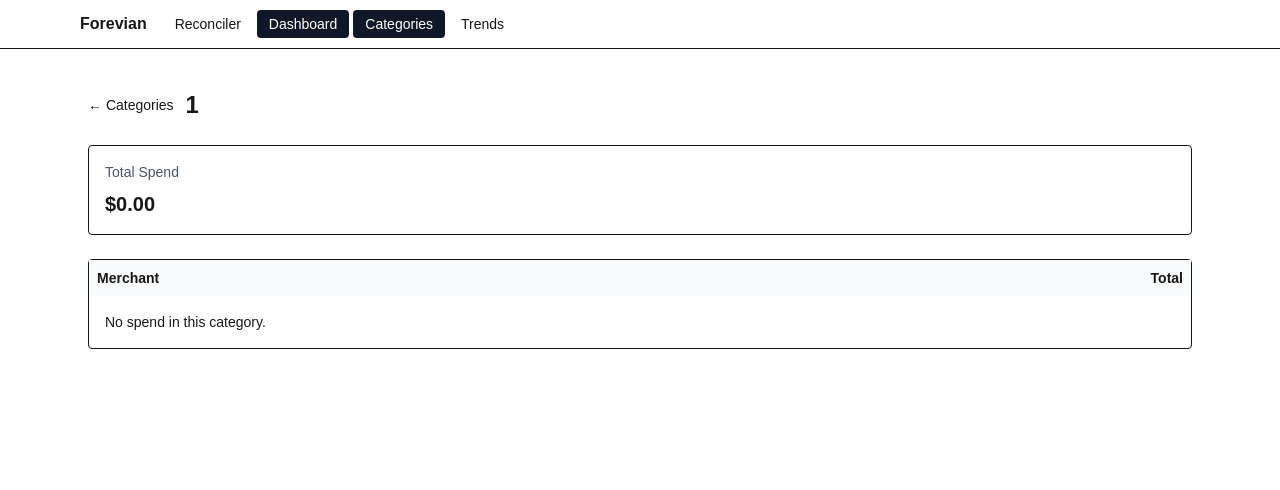
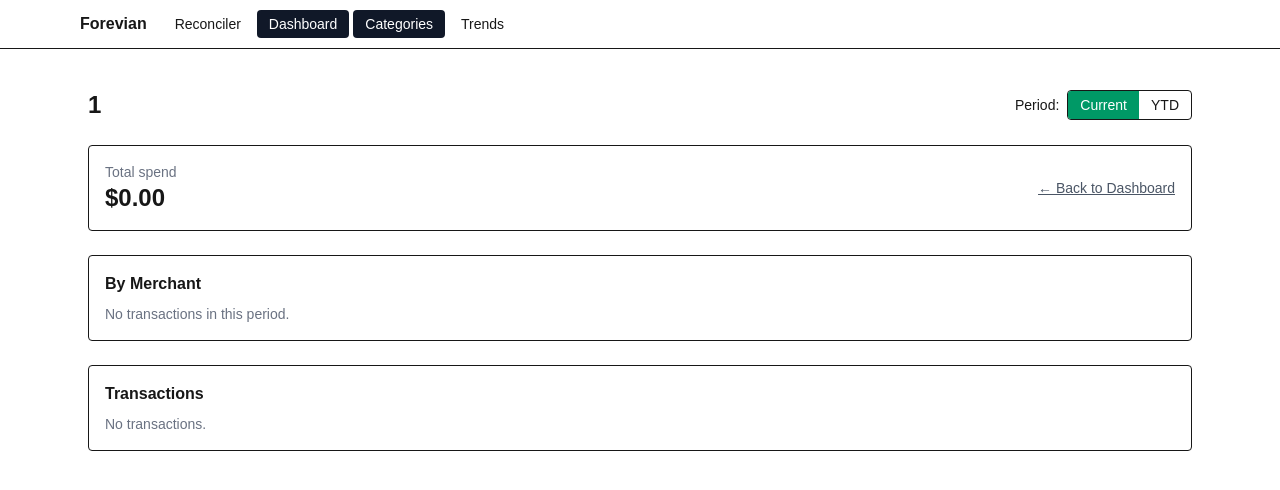
Before and after one commit to bauervision/forevian, a Next.js app: page /dashboard/category/1 in a window 1280 px wide. Shown: the top 490 px of the page. Built offline with nearby package versions, Linux system fonts and the light colour scheme.

Commit message:
dashboard YTD

```diff
--- a/src/app/dashboard/category/[slug]/page.tsx
+++ b/src/app/dashboard/category/[slug]/page.tsx
@@ -1,117 +1,213 @@
 "use client";
-import { useMemo } from "react";
+import React from "react";
 import { useParams } from "next/navigation";
 import Link from "next/link";
 import { useReconcilerSelectors } from "@/app/providers/ReconcilerProvider";
-import { type MinimalTx, effectiveCategory } from "@/lib/metrics";
-import { unslug } from "@/lib/slug";
+import { currentStatementMeta, type Period } from "@/lib/period";
+import { readIndex, readCurrentId } from "@/lib/statements";
+import { readCatRules, applyCategoryRulesTo } from "@/lib/categoryRules";
+import { applyAlias } from "@/lib/aliases";
 
+function unslug(s: string) {
+  try {
+    return decodeURIComponent(String(s)).replace(/-/g, " ");
+  } catch {
+    return String(s).replace(/-/g, " ");
+  }
+}
 const money = (n: number) =>
   n.toLocaleString(undefined, { style: "currency", currency: "USD" });
 
-// Simple merchant extractor: known brands first, else a cleaned stem from description
-const BRAND_RX: Array<[RegExp, string]> = [
-  [/chick-?fil-?a/i, "Chick-fil-A"],
-  [/starbucks/i, "Starbucks"],
-  [/mcdonald/i, "McDonald's"],
-  [/wendy/i, "Wendy's"],
-  [/taco\s*b(?:ell)?/i, "Taco Bell"],
-  [/kfc\b/i, "KFC"],
-  [/chipotle/i, "Chipotle"],
-  [/panera/i, "Panera"],
-  [/panda\s*express/i, "Panda Express"],
-  [/arby/i, "Arby's"],
-  [/domino/i, "Domino's"],
-  [/pizza\s*hut/i, "Pizza Hut"],
-  [/little\s*caesars/i, "Little Caesars"],
-  [/jersey\s*mike/i, "Jersey Mike's"],
-  [/jimmy\s*john/i, "Jimmy John's"],
-  [/sonic/i, "Sonic"],
-  [/five\s*guys/i, "Five Guys"],
-  [/zaxby/i, "Zaxby's"],
-  [/popeyes/i, "Popeyes"],
-  [/qdoba/i, "Qdoba"],
-  [/harris\s*te(?:eter)?|harris\s*te\b/i, "Harris Teeter"],
-  [/amazon|amzn\.com\/bill|amazon\s*mktpl|prime\s*video/i, "Amazon"],
-];
+/**
+ * Build period rows the same way as the Dashboard to keep things consistent.
+ */
+function usePeriodRows(period: Period, liveRows: any[]) {
+  const meta = currentStatementMeta();
 
-function merchantKey(desc: string) {
-  for (const [rx, name] of BRAND_RX) if (rx.test(desc)) return name;
-  // fallback: strip boilerplate and take first ~4 words
-  let s = desc
-    .replace(/purchase.*authorized on \d{1,2}\/\d{1,2}/i, "")
-    .replace(/\bCard\s*\d{4}\b.*/i, "")
-    .replace(/\b[P|S]\d{6,}\b.*/i, "")
-    .trim();
-  const words = s.split(/\s+/).slice(0, 4).join(" ");
-  return words || "Unknown";
+  return React.useMemo(() => {
+    if (!meta || period === "CURRENT") return liveRows;
+
+    const idx = readIndex();
+    const rules = readCatRules();
+
+    const all: any[] = [];
+    for (const s of Object.values(idx)) {
+      if (!s) continue;
+      if (s.stmtYear !== meta.year) continue;
+      if (s.stmtMonth > meta.month) continue;
+      if (Array.isArray(s.cachedTx)) {
+        all.push(...s.cachedTx);
+      } else {
+        const curId = readCurrentId();
+        if (curId && s.id === curId) all.push(...liveRows);
+      }
+    }
+
+    const reapplied = applyCategoryRulesTo(rules, all, applyAlias);
+    return reapplied as typeof liveRows;
+  }, [period, liveRows, meta]);
 }
 
 export default function CategoryDetailPage() {
   const params = useParams<{ slug: string }>();
-  const cat = unslug(params.slug);
+  const catName = unslug(params.slug || "").trim();
+  const meta = currentStatementMeta();
+  const [period, setPeriod] = React.useState<Period>("CURRENT");
+
   const { transactions } = useReconcilerSelectors();
+  const viewRows = usePeriodRows(period, transactions);
 
-  const rowsAll = transactions as unknown as MinimalTx[];
-  const rows = rowsAll.filter((r) => {
-    if (cat.toLowerCase() === "income") return r.amount > 0; // deposits only
-    return effectiveCategory(r) === cat;
+  // Filter rows by category (override first), expenses only by default
+  const rows = React.useMemo(() => {
+    return viewRows.filter((r) => {
+      const cat = (r.categoryOverride ?? r.category ?? "Uncategorized").trim();
+      return cat.toLowerCase() === catName.toLowerCase();
     });
+  }, [viewRows, catName]);
 
-  const groups = useMemo(() => {
-    const m = new Map<string, number>();
+  // Merchant rollup (use alias label where possible)
+  const byMerchant = React.useMemo(() => {
+    const m: Record<string, number> = {};
     for (const r of rows) {
-      if (r.amount >= 0) continue; // spend only
-      const d = r.description ?? "";
-      const k = merchantKey(d);
-      m.set(k, (m.get(k) ?? 0) + Math.abs(r.amount));
+      const label =
+        applyAlias(r.description || "") ||
+        r.merchant ||
+        // last resort: first words of description
+        (r.description || "").split(/\s+/).slice(0, 3).join(" ");
+      const amt = Math.abs(r.amount < 0 ? r.amount : 0);
+      m[label] = (m[label] ?? 0) + amt;
     }
-    return Array.from(m.entries()).sort((a, b) => b[1] - a[1]);
+    return Object.entries(m).sort((a, b) => b[1] - a[1]);
   }, [rows]);
 
-  const total = groups.reduce((s, [, v]) => s + v, 0);
+  const total = rows.reduce(
+    (s, r) => s + Math.abs(r.amount < 0 ? r.amount : 0),
+    0
+  );
 
   return (
     <div className="mx-auto max-w-6xl p-6 space-y-6">
-      <div className="flex items-center gap-3">
-        <Link href="/dashboard/category" className="text-sm hover:underline">
-          ← Categories
-        </Link>
-        <h1 className="text-2xl font-bold">{cat}</h1>
+      <div className="flex flex-wrap items-center gap-3">
+        <h1 className="text-2xl font-semibold">{catName}</h1>
+        {meta && (
+          <span className="text-xs px-2 py-1 rounded border bg-gray-50 dark:bg-gray-900">
+            Viewing:{" "}
+            {period === "CURRENT"
+              ? meta.label
+              : `YTD ${meta.year} (Jan–${meta.label.split(" ")[0]})`}
+          </span>
+        )}
+        <div className="ml-auto flex items-center gap-2">
+          <span className="text-sm">Period:</span>
+          <div className="inline-flex rounded border overflow-hidden">
+            <button
+              className={`px-3 py-1 text-sm ${
+                period === "CURRENT"
+                  ? "bg-emerald-600 text-white"
+                  : "hover:bg-gray-50 dark:hover:bg-gray-800"
+              }`}
+              onClick={() => setPeriod("CURRENT")}
+            >
+              Current
+            </button>
+            <button
+              className={`px-3 py-1 text-sm ${
+                period === "YTD"
+                  ? "bg-emerald-600 text-white"
+                  : "hover:bg-gray-50 dark:hover:bg-gray-800"
+              }`}
+              onClick={() => setPeriod("YTD")}
+            >
+              YTD
+            </button>
+          </div>
+        </div>
       </div>
 
-      <div className="rounded border p-4">
-        <div className="text-sm text-gray-600 dark:text-gray-300 mb-2">
-          Total Spend
+      {/* Totals */}
+      <section className="rounded border p-4">
+        <div className="flex items-center justify-between">
+          <div>
+            <div className="text-sm text-gray-500 dark:text-gray-400">
+              Total spend
             </div>
-        <div className="text-xl font-semibold">{money(total)}</div>
+            <div className="text-2xl font-semibold">{money(total)}</div>
           </div>
+          <Link
+            href="/dashboard"
+            className="text-sm underline text-gray-600 dark:text-gray-300 hover:text-gray-900 dark:hover:text-white"
+          >
+            ← Back to Dashboard
+          </Link>
+        </div>
+      </section>
 
-      <div className="rounded border">
+      {/* Merchant rollup */}
+      <section className="rounded border p-4">
+        <h3 className="font-semibold mb-2">By Merchant</h3>
+        {byMerchant.length === 0 ? (
+          <div className="text-sm text-gray-500 dark:text-gray-400">
+            No transactions in this period.
+          </div>
+        ) : (
           <table className="w-full text-sm">
-          <thead className="bg-gray-50 dark:bg-gray-800">
+            <thead className="bg-gray-50 dark:bg-gray-900">
               <tr>
                 <th className="text-left p-2">Merchant</th>
-              <th className="text-right p-2">Total</th>
+                <th className="text-right p-2">Amount</th>
               </tr>
             </thead>
             <tbody>
-            {groups.map(([name, amt]) => (
-              <tr key={name} className="border-t">
-                <td className="p-2">{name}</td>
+              {byMerchant.map(([m, amt]) => (
+                <tr key={m} className="border-t">
+                  <td className="p-2">{m}</td>
                   <td className="p-2 text-right">{money(amt)}</td>
                 </tr>
               ))}
-            {groups.length === 0 && (
+            </tbody>
+          </table>
+        )}
+      </section>
+
+      {/* Raw transactions (optional) */}
+      <section className="rounded border p-4">
+        <h3 className="font-semibold mb-2">Transactions</h3>
+        {rows.length === 0 ? (
+          <div className="text-sm text-gray-500 dark:text-gray-400">
+            No transactions.
+          </div>
+        ) : (
+          <table className="w-full text-sm">
+            <thead className="bg-gray-50 dark:bg-gray-900">
               <tr>
-                <td className="p-4" colSpan={2}>
-                  No spend in this category.
+                <th className="text-left p-2">Date</th>
+                <th className="text-left p-2">Description</th>
+                <th className="text-left p-2">User</th>
+                <th className="text-right p-2">Amount</th>
+              </tr>
+            </thead>
+            <tbody>
+              {rows.map((r) => (
+                <tr key={r.id} className="border-t">
+                  <td className="p-2">{r.date || ""}</td>
+                  <td className="p-2">{r.description}</td>
+                  <td className="p-2">
+                    {r.user ||
+                      (r.cardLast4 === "5280"
+                        ? "Mike"
+                        : r.cardLast4 === "0161"
+                        ? "Beth"
+                        : "Unknown")}
+                  </td>
+                  <td className="p-2 text-right">
+                    {money(Math.abs(r.amount))}
                   </td>
                 </tr>
-            )}
+              ))}
             </tbody>
           </table>
-      </div>
+        )}
+      </section>
     </div>
   );
 }
--- a/src/app/dashboard/page.tsx
+++ b/src/app/dashboard/page.tsx
@@ -1,148 +1,180 @@
 "use client";
 import React from "react";
-import dynamic from "next/dynamic";
 import { useReconcilerSelectors } from "@/app/providers/ReconcilerProvider";
-import {
-  computeTotals,
-  bucketizeSpecials,
-  spendBySpender,
-  recurringCandidates,
-  type MinimalTx,
-} from "@/lib/metrics";
+import { computeTotals } from "@/lib/metrics";
+import { currentStatementMeta, type Period } from "@/lib/period";
+import { readIndex, readCurrentId } from "@/lib/statements";
+import { readCatRules, applyCategoryRulesTo } from "@/lib/categoryRules";
+import { applyAlias } from "@/lib/aliases";
 
-const money = (n: number) =>
-  n.toLocaleString(undefined, { style: "currency", currency: "USD" });
+/**
+ * Build the rows for the requested period.
+ * - CURRENT → just use live provider transactions (already include overrides + latest rules).
+ * - YTD     → aggregate cachedTx from all statements in the same year up to the current month,
+ *             then re-apply the latest rules (so new rules affect prior months). If a statement
+ *             is missing cachedTx, it will be skipped (visit it once in Reconciler to cache).
+ */
+function usePeriodRows(period: Period, liveRows: any[]) {
+  const meta = currentStatementMeta();
 
-// Lazy chart components (no SSR)
-const { Pie, Bar } = {
-  Pie: dynamic(
-    async () => {
-      const m = await import("react-chartjs-2");
-      await import("chart.js/auto"); // registers scales/controllers
-      return m.Pie;
-    },
-    { ssr: false }
-  ),
-  Bar: dynamic(
-    async () => {
-      const m = await import("react-chartjs-2");
-      await import("chart.js/auto");
-      return m.Bar;
-    },
-    { ssr: false }
-  ),
-};
+  return React.useMemo(() => {
+    if (!meta || period === "CURRENT") return liveRows;
 
-export default function Dashboard() {
+    const idx = readIndex();
+    const rules = readCatRules();
+
+    const all: any[] = [];
+    for (const s of Object.values(idx)) {
+      if (!s) continue;
+      if (s.stmtYear !== meta.year) continue;
+      if (s.stmtMonth > meta.month) continue;
+      if (Array.isArray(s.cachedTx)) {
+        all.push(...s.cachedTx);
+      } else {
+        // If not cached, include current live rows for the current statement as a fallback
+        const curId = readCurrentId();
+        if (curId && s.id === curId) all.push(...liveRows);
+      }
+    }
+
+    // Re-apply latest alias+rules so categories reflect your newest rules across months.
+    const reapplied = applyCategoryRulesTo(rules, all, applyAlias);
+    return reapplied as typeof liveRows;
+  }, [period, liveRows, meta]);
+}
+
+export default function DashboardPage() {
   const { transactions, inputs } = useReconcilerSelectors();
+  const meta = currentStatementMeta();
+  const [period, setPeriod] = React.useState<Period>("CURRENT");
 
-  // Tell metrics about overrides (if present)
-  const rows = transactions as unknown as MinimalTx[];
-
-  const t = computeTotals(rows, inputs.beginningBalance ?? 0);
-  const specials = bucketizeSpecials(rows);
-  const bySpender = spendBySpender(rows);
-  const recur = recurringCandidates(rows);
-
-  const topCats = Object.entries(t.byCategory)
-    .sort((a, b) => Math.abs(b[1]) - Math.abs(a[1]))
-    .slice(0, 8);
-
-  const otherCatsTotal = Object.entries(t.byCategory)
-    .sort((a, b) => Math.abs(b[1]) - Math.abs(a[1]))
-    .slice(8)
-    .reduce((s, [, v]) => s + v, 0);
-
-  const pieLabels = [
-    ...topCats.map(([c]) => c),
-    ...(otherCatsTotal ? ["Other"] : []),
-  ];
-  const pieValues = [
-    ...topCats.map(([, v]) => Math.abs(v)),
-    ...(otherCatsTotal ? [Math.abs(otherCatsTotal)] : []),
-  ];
-
-  const barLabels = Object.keys(specials);
-  const barValues = Object.values(specials);
-
-  // Pass everything through; computeTotals relies on user/cardLast4
+  const viewRows = usePeriodRows(period, transactions);
   const totals = React.useMemo(
-    () => computeTotals(transactions, inputs.beginningBalance ?? 0),
-    [transactions, inputs]
+    () => computeTotals(viewRows, inputs.beginningBalance ?? 0),
+    [viewRows, inputs]
   );
 
   const money = (n: number) =>
     n.toLocaleString(undefined, { style: "currency", currency: "USD" });
 
+  // “True Spend” excludes Transfers, Debt, Cash Back
+  const trueSpend = React.useMemo(() => {
+    const EXCLUDE = new Set(["Transfers", "Debt", "Cash Back"]);
+    return viewRows
+      .filter((r) => r.amount < 0)
+      .filter(
+        (r) =>
+          !EXCLUDE.has(
+            (r.categoryOverride ?? r.category ?? "Uncategorized").trim()
+          )
+      )
+      .reduce((s, r) => s + Math.abs(r.amount), 0);
+  }, [viewRows]);
+
+  const cashBack = React.useMemo(
+    () =>
+      viewRows
+        .filter(
+          (r) =>
+            ((r.categoryOverride ?? r.category) || "").trim().toLowerCase() ===
+            "cash back"
+        )
+        .reduce((s, r) => s + Math.abs(r.amount < 0 ? r.amount : 0), 0),
+    [viewRows]
+  );
+
+  // Spend by spender (only expenses)
+  const bySpender = React.useMemo(() => {
+    const map: Record<string, number> = {};
+    for (const r of viewRows) {
+      if (r.amount >= 0) continue;
+      const who =
+        r.user === "Mike" || r.user === "Beth"
+          ? r.user
+          : r.cardLast4 === "5280"
+          ? "Mike"
+          : r.cardLast4 === "0161"
+          ? "Beth"
+          : "Unknown";
+      map[who] = (map[who] ?? 0) + Math.abs(r.amount);
+    }
+    return map;
+  }, [viewRows]);
+
+  // Top categories (expenses only)
+  const topCats = React.useMemo(() => {
+    const m: Record<string, number> = {};
+    for (const r of viewRows) {
+      if (r.amount >= 0) continue;
+      const cat = (r.categoryOverride ?? r.category ?? "Uncategorized").trim();
+      m[cat] = (m[cat] ?? 0) + Math.abs(r.amount);
+    }
+    return Object.entries(m)
+      .sort((a, b) => b[1] - a[1])
+      .slice(0, 8);
+  }, [viewRows]);
+
   return (
-    <div className="mx-auto max-w-6xl p-6 space-y-8">
-      <h1 className="text-2xl font-bold">Overview</h1>
+    <div className="mx-auto max-w-6xl p-6 space-y-6">
+      {/* Header with period + statement chip */}
+      <div className="flex flex-wrap items-center gap-3">
+        <h1 className="text-2xl font-semibold">Dashboard</h1>
+        {meta && (
+          <span className="text-xs px-2 py-1 rounded border bg-gray-50 dark:bg-gray-900">
+            Viewing:{" "}
+            {period === "CURRENT"
+              ? meta.label
+              : `YTD ${meta.year} (Jan–${meta.label.split(" ")[0]})`}
+          </span>
+        )}
+        <div className="ml-auto flex items-center gap-2">
+          <span className="text-sm">Period:</span>
+          <div className="inline-flex rounded border overflow-hidden">
+            <button
+              className={`px-3 py-1 text-sm ${
+                period === "CURRENT"
+                  ? "bg-emerald-600 text-white"
+                  : "hover:bg-gray-50 dark:hover:bg-gray-800"
+              }`}
+              onClick={() => setPeriod("CURRENT")}
+            >
+              Current
+            </button>
+            <button
+              className={`px-3 py-1 text-sm ${
+                period === "YTD"
+                  ? "bg-emerald-600 text-white"
+                  : "hover:bg-gray-50 dark:hover:bg-gray-800"
+              }`}
+              onClick={() => setPeriod("YTD")}
+            >
+              YTD
+            </button>
+          </div>
+        </div>
+      </div>
 
-      <section className="grid md:grid-cols-5 gap-4">
-        <Card title="Income" value={money(t.income)} tone="ok" />
-        <Card title="Expenses" value={money(t.expense)} tone="bad" />
+      {/* Summary cards (use viewRows-derived totals) */}
+      <section className="grid grid-cols-1 sm:grid-cols-2 lg:grid-cols-4 gap-4">
+        <Card label="Income" value={money(totals.income)} />
+        <Card label="Expenses" value={money(totals.expense)} />
+        <Card label="Net" value={money(totals.income - totals.expense)} />
         <Card
-          title="Net"
-          value={money(t.net)}
-          tone={t.net >= 0 ? "ok" : "bad"}
+          label="True Spend"
+          value={money(trueSpend)}
+          hint="Excludes Transfers, Debt, Cash Back"
         />
-        <Card
-          title="True Spend"
-          value={money(t.trueSpend)}
-          tone="warn"
-          subtitle="excludes transfers & debt"
-        />
-        <Card title="Cash Back" value={money(t.cashBack)} tone="info" />
       </section>
 
-      {/* Category pie + Specials bar */}
-      <section className="grid md:grid-cols-2 gap-6">
+      {/* Extras */}
+      <section className="grid grid-cols-1 lg:grid-cols-3 gap-4">
         <div className="rounded border p-4">
-          <h3 className="font-semibold mb-3">Spend by Category</h3>
-          <div className="h-80">
-            {pieValues.length ? (
-              <Pie
-                data={{
-                  labels: pieLabels,
-                  datasets: [{ data: pieValues }],
-                }}
-              />
-            ) : (
-              <div className="text-sm text-gray-500">No data.</div>
-            )}
-          </div>
-          <p className="text-xs text-gray-500 mt-2">
-            Top 8 categories shown; the rest grouped as “Other”. Uses manual
-            overrides when present.
-          </p>
+          <h3 className="font-semibold mb-2">Cash Back</h3>
+          <div className="text-2xl font-semibold">{money(cashBack)}</div>
         </div>
 
-        <div className="rounded border p-4">
-          <h3 className="font-semibold mb-3">
-            Amazon • Subscriptions • Fast Food
-          </h3>
-          <div className="h-80">
-            <Bar
-              data={{
-                labels: barLabels,
-                datasets: [{ data: barValues }],
-              }}
-              options={{
-                plugins: { legend: { display: false } },
-                scales: { y: { beginAtZero: true } },
-              }}
-            />
-          </div>
-          <p className="text-xs text-gray-500 mt-2">
-            Only spending (negative amounts). “Fast Food” is detected by popular
-            chain names.
-          </p>
-        </div>
-      </section>
-
-      {/* By Spender */}
-      <section className="rounded border p-4">
-        <h3 className="font-semibold mb-3">Spend by Spender</h3>
+        <div className="rounded border p-4 lg:col-span-2">
+          <h3 className="font-semibold mb-2">Spend by Spender</h3>
           <table className="w-full text-sm">
             <thead className="bg-gray-50 dark:bg-gray-900">
               <tr>
@@ -151,7 +183,7 @@ export default function Dashboard() {
               </tr>
             </thead>
             <tbody>
-            {Object.entries(totals.bySpender).map(([who, amt]) => (
+              {Object.entries(bySpender).map(([who, amt]) => (
                 <tr key={who} className="border-t">
                   <td className="p-2">{who}</td>
                   <td className="p-2 text-right">{money(amt)}</td>
@@ -159,70 +191,50 @@ export default function Dashboard() {
               ))}
             </tbody>
           </table>
+        </div>
       </section>
 
-      {/* Recurring bills */}
       <section className="rounded border p-4">
-        <h3 className="font-semibold mb-2">Likely Recurring Bills</h3>
-        {recur.length ? (
+        <h3 className="font-semibold mb-2">Top Categories (Expenses)</h3>
         <table className="w-full text-sm">
-            <thead className="bg-gray-50 dark:bg-gray-800">
+          <thead className="bg-gray-50 dark:bg-gray-900">
             <tr>
-                <th className="text-left p-2">Bill</th>
-                <th className="text-right p-2">Avg Amount</th>
-                <th className="text-right p-2">Count</th>
-                <th className="text-right p-2">Draft Day</th>
+              <th className="text-left p-2">Category</th>
+              <th className="text-right p-2">Amount</th>
             </tr>
           </thead>
           <tbody>
-              {recur.map((r) => (
-                <tr key={r.name} className="border-t">
-                  <td className="p-2">{r.name}</td>
-                  <td className="p-2 text-right">{money(r.avg)}</td>
-                  <td className="p-2 text-right">{r.count}</td>
-                  <td className="p-2 text-right">{r.draftDay ?? "—"}</td>
+            {topCats.map(([cat, amt]) => (
+              <tr key={cat} className="border-t">
+                <td className="p-2">{cat}</td>
+                <td className="p-2 text-right">{money(amt)}</td>
               </tr>
             ))}
           </tbody>
         </table>
-        ) : (
-          <div className="text-sm text-gray-500">
-            No recurring candidates detected yet.
-          </div>
-        )}
-        <p className="text-xs text-gray-500 mt-2">
-          Heuristic based on Subscriptions/Housing/Utilities/Insurance/Debt and
-          most common posting day.
-        </p>
       </section>
     </div>
   );
 }
 
 function Card({
-  title,
+  label,
   value,
-  tone,
-  subtitle,
+  hint,
 }: {
-  title: string;
+  label: string;
   value: string;
-  tone: "ok" | "bad" | "warn" | "info";
-  subtitle?: string;
+  hint?: string;
 }) {
-  const styles =
-    tone === "ok"
-      ? "border-emerald-300 bg-emerald-50 dark:bg-emerald-900/20"
-      : tone === "bad"
-      ? "border-red-300 bg-red-50 dark:bg-red-900/20"
-      : tone === "warn"
-      ? "border-amber-300 bg-amber-50 dark:bg-amber-900/20"
-      : "border-sky-300 bg-sky-50 dark:bg-sky-900/20";
   return (
-    <div className={`rounded border p-4 ${styles}`}>
-      <div className="text-sm opacity-80">{title}</div>
+    <div className="rounded border p-4">
+      <div className="text-sm text-gray-500 dark:text-gray-400">{label}</div>
       <div className="text-xl font-semibold">{value}</div>
-      {subtitle && <div className="text-xs opacity-70">{subtitle}</div>}
+      {hint && (
+        <div className="text-xs text-gray-500 dark:text-gray-400 mt-1">
+          {hint}
+        </div>
+      )}
     </div>
   );
 }
--- /dev/null
+++ b/src/lib/period.ts
@@ -0,0 +1,55 @@
+// /lib/period.ts
+import { readIndex, readCurrentId, monthLabel } from "@/lib/statements";
+import type { Transaction } from "@/app/providers/ReconcilerProvider";
+import { readCatRules, applyCategoryRulesTo } from "@/lib/categoryRules";
+import { applyAlias } from "@/lib/aliases";
+
+export type Period = "CURRENT" | "YTD";
+
+export function currentStatementMeta() {
+  const idx = readIndex();
+  const curId = readCurrentId() || Object.keys(idx)[0];
+  const cur = curId ? idx[curId] : null;
+  if (!cur) return null;
+  return {
+    id: curId!,
+    year: cur.stmtYear,
+    month: cur.stmtMonth,
+    label: `${monthLabel(cur.stmtMonth)} ${cur.stmtYear}`,
+  };
+}
+
+/**
+ * Build rows for the selected period.
+ * - CURRENT: use the live rows you pass in (usually provider.transactions).
+ * - YTD: gather cachedTx for all statements in the same year up to the current statement month,
+ *        then re-apply the latest alias+category rules to keep categorization fresh.
+ */
+export function rowsForPeriod(
+  period: Period,
+  currentLiveRows: Transaction[]
+): Transaction[] {
+  const meta = currentStatementMeta();
+  if (!meta) return currentLiveRows;
+
+  if (period === "CURRENT") {
+    // Use what the Reconciler currently shows (already includes overrides & rules).
+    return currentLiveRows;
+  }
+
+  // YTD: collect from cached statements
+  const idx = readIndex();
+  const rows: Transaction[] = [];
+  for (const s of Object.values(idx)) {
+    if (!s) continue;
+    if (s.stmtYear !== meta.year) continue;
+    // include months up to the current statement's month
+    if (s.stmtMonth > meta.month) continue;
+    if (Array.isArray(s.cachedTx)) rows.push(...(s.cachedTx as Transaction[]));
+  }
+
+  // Re-apply the LATEST alias + rules to keep things in sync across months.
+  const rules = readCatRules();
+  const reapplied = applyCategoryRulesTo(rules, rows, applyAlias);
+  return reapplied as Transaction[];
+}
```
Lines whose indentation alone changed are shown as unchanged.
